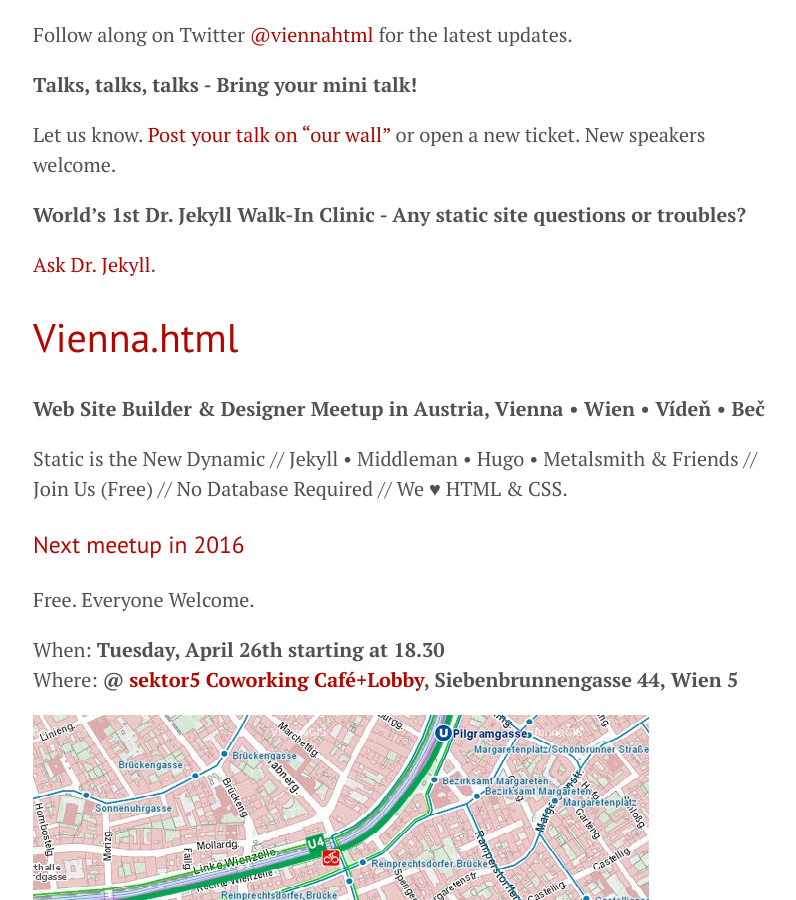
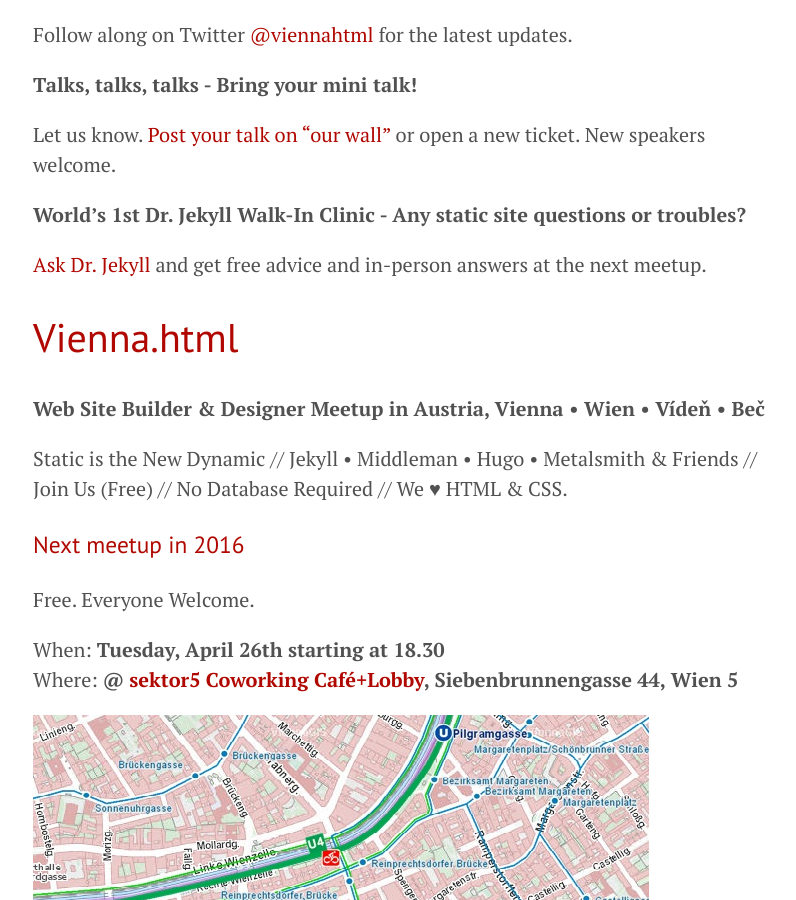
Before and after one commit to goodbyeaustria/archive, a Jekyll site: the page built from index.md, in a window 1280 px wide and 900 px high. Shown: the whole window, without its empty margins (227-1023 px from the left). Built offline with Jekyll 4.4.1, drawn with Linux system fonts in a browser that asks for light colours.

Commit message:
Update index.md

```diff
--- a/index.md
+++ b/index.md
@@ -10,7 +10,7 @@
 
 **World's 1st Dr. Jekyll Walk-In Clinic - Any static site questions or troubles?**
 
-[Ask Dr. Jekyll](https://github.com/viennahtml/members/issues/13).
+[Ask Dr. Jekyll](https://github.com/viennahtml/members/issues/13) and get free advice and in-person answers at the next meetup.
 
 
 # Vienna.html
```
